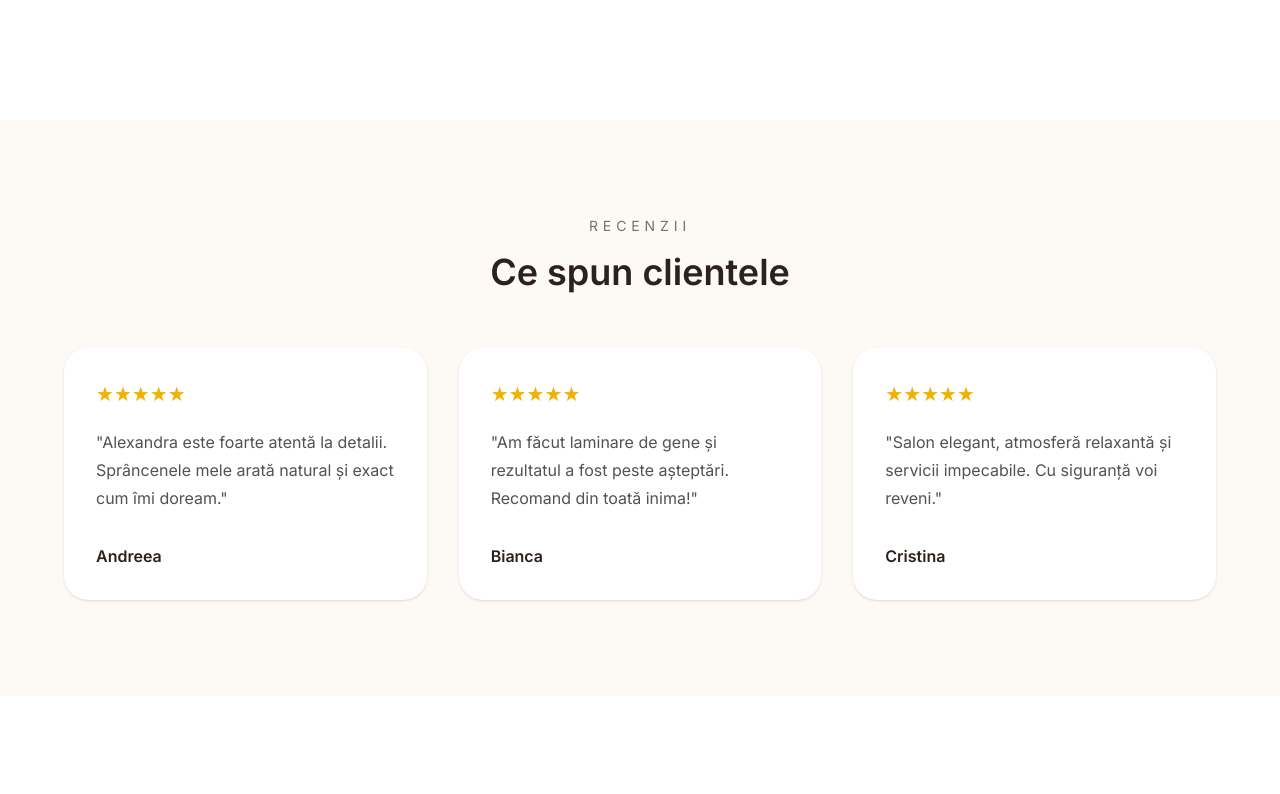
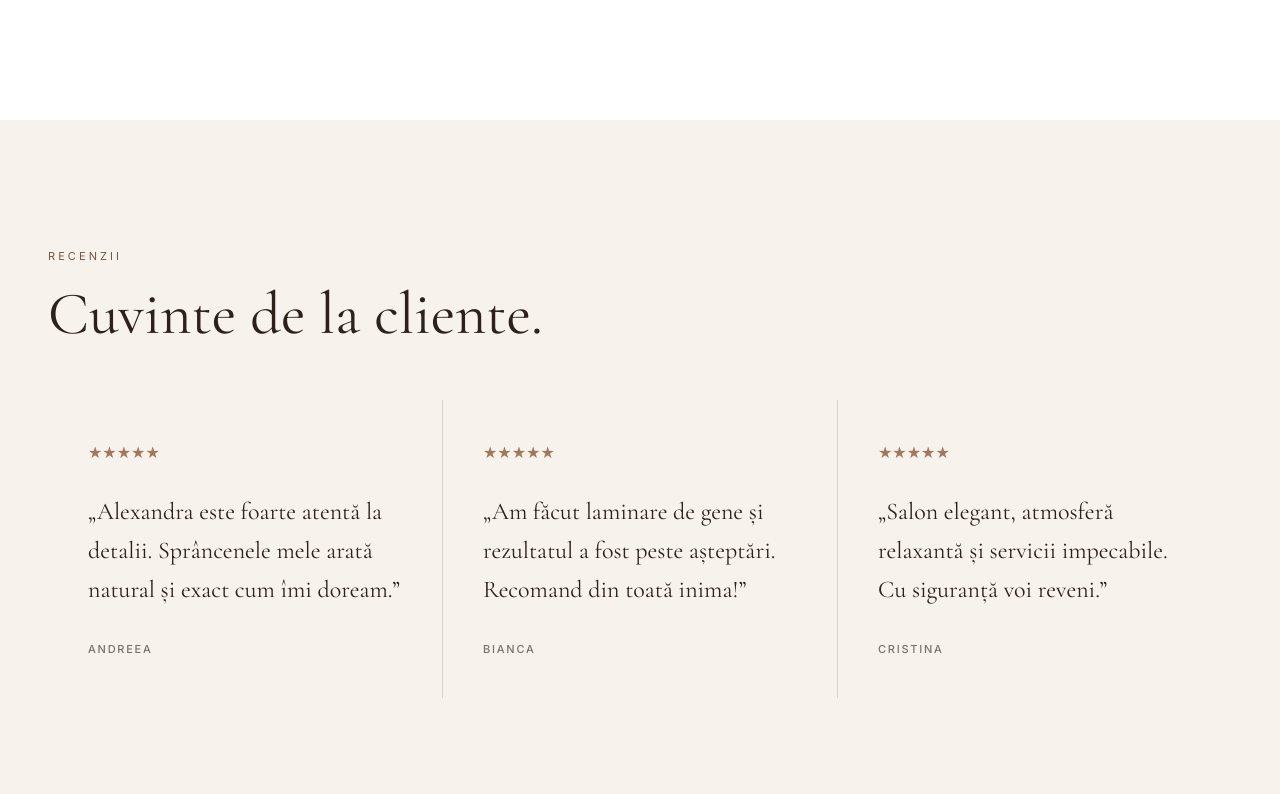
Before and after one commit to alexandramarinas/-brows-and-lashes-by-alexandra, a Next.js app: page / in a window 1280 px wide. Shown: the part 3440-4234 px from the top of the page. Built offline with nearby package versions, Linux system fonts and the light colour scheme.

Commit message:
Complete premium homepage redesign

```diff
--- a/src/app/components/Testimonials.tsx
+++ b/src/app/components/Testimonials.tsx
@@ -1,57 +1,2 @@
-export default function Testimonials() {
-  const reviews = [
-    {
-      name: "Andreea",
-      text: "Alexandra este foarte atentă la detalii. Sprâncenele mele arată natural și exact cum îmi doream.",
-    },
-    {
-      name: "Bianca",
-      text: "Am făcut laminare de gene și rezultatul a fost peste așteptări. Recomand din toată inima!",
-    },
-    {
-      name: "Cristina",
-      text: "Salon elegant, atmosferă relaxantă și servicii impecabile. Cu siguranță voi reveni.",
-    },
-  ];
-
-  return (
-    <section className="bg-[#fdf9f5] px-6 py-24 md:px-12">
-      <div className="mx-auto max-w-6xl">
-
-        <div className="text-center mb-14">
-          <p className="text-sm uppercase tracking-[0.35em] text-neutral-500">
-            Recenzii
-          </p>
-
-          <h2 className="mt-4 text-4xl font-semibold">
-            Ce spun clientele
-          </h2>
-        </div>
-
-        <div className="grid gap-8 md:grid-cols-3">
-
-          {reviews.map((review) => (
-            <div
-              key={review.name}
-              className="rounded-3xl bg-white p-8 shadow-sm"
-            >
-              <p className="text-yellow-500 text-xl">
-                ★★★★★
-              </p>
-
-              <p className="mt-5 leading-7 text-neutral-600">
-                "{review.text}"
-              </p>
-
-              <p className="mt-8 font-semibold">
-                {review.name}
-              </p>
-            </div>
-          ))}
-
-        </div>
-
-      </div>
-    </section>
-  );
-}
+const reviews=[["Andreea","Alexandra este foarte atentă la detalii. Sprâncenele mele arată natural și exact cum îmi doream."],["Bianca","Am făcut laminare de gene și rezultatul a fost peste așteptări. Recomand din toată inima!"],["Cristina","Salon elegant, atmosferă relaxantă și servicii impecabile. Cu siguranță voi reveni."]];
+export default function Testimonials(){return <section className="bg-[#f7f2ec] px-6 py-24 sm:py-32 lg:px-12"><div className="mx-auto max-w-[1200px]"><p className="text-[11px] uppercase tracking-[.28em] text-[#745644]">Recenzii</p><h2 className="mt-5 font-[family-name:var(--font-cormorant)] text-5xl sm:text-6xl">Cuvinte de la cliente.</h2><div className="mt-14 grid gap-px bg-stone-300 md:grid-cols-3">{reviews.map(([name,text])=><article key={name} className="bg-[#f7f2ec] p-8 sm:p-10"><p className="text-[#a1785e]">★★★★★</p><blockquote className="mt-7 font-[family-name:var(--font-cormorant)] text-2xl leading-relaxed">„{text}”</blockquote><p className="mt-8 text-[11px] font-medium uppercase tracking-[.16em] text-stone-500">{name}</p></article>)}</div></div></section>}
```
